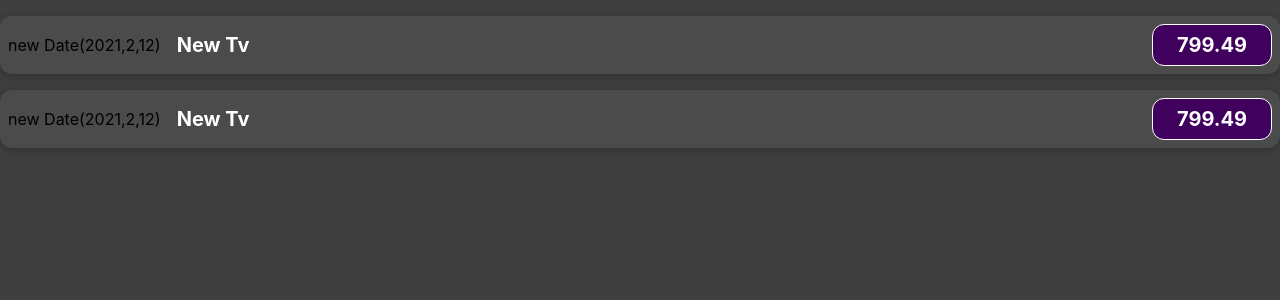
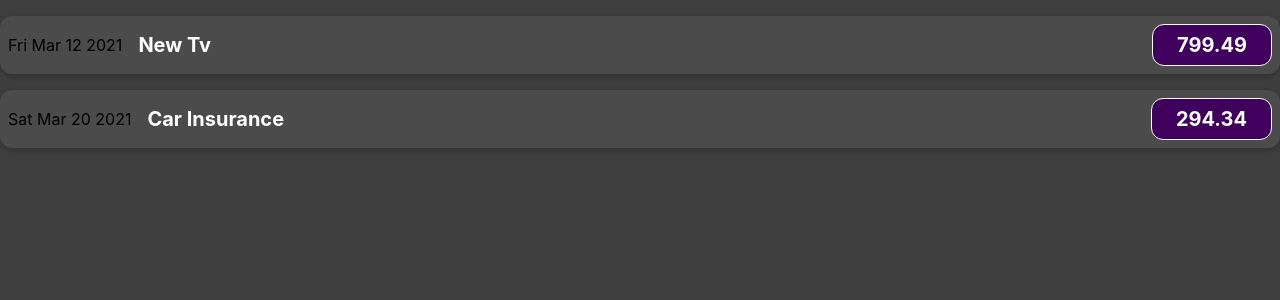
Before and after one commit to vikash-verma-profile/react-demo-example, a React (Create React App) app in the folder react-demo/: page / in a window 1280 px wide. Shown: the top 300 px of the page. Built offline with nearby package versions, Linux system fonts and the light colour scheme.

Commit message:
first commit

```diff
--- a/react-demo/src/App.js
+++ b/react-demo/src/App.js
@@ -10,11 +10,11 @@ function App() {
   const expenses=[
     { title:'New Tv',amount:799.49,date:new Date(2021,2,12)},
     { title:'Car Insurance',amount:294.34, date:new Date(2021,2,20)}
-  ]
+  ];
   return (
    <div>
-     <ExpenseItem title="New Tv" amount="799.49" date="new Date(2021,2,12)" />
-     <ExpenseItem  title="New Tv" amount="799.49" date="new Date(2021,2,12)" />
+     <ExpenseItem title={expenses[0].title} amount={expenses[0].amount} date={expenses[0].date} />
+     <ExpenseItem  title={expenses[1].title} amount={expenses[1].amount} date={expenses[1].date}  />
      </div>
   );
 }
--- a/react-demo/src/components/expenseItem.js
+++ b/react-demo/src/components/expenseItem.js
@@ -1,11 +1,9 @@
 import  '../css/ExpenseItem.css';
 
 function ExpenseItem(props) {
-    const expenseDate=new Date(2021,10,26);
-    const expenseTitle='Car Insurance';
-    const expenseAmount=294.67;
+
     return ( <div className="expense-item">
-        <div> {props.date }</div>
+        <div>{props.date.toDateString() }</div>
         <div className="expense-item__description">
         <h2> {props.title}</h2>
         </div> <div className="expense-item__price"> {props.amount} </div> </div >
```
